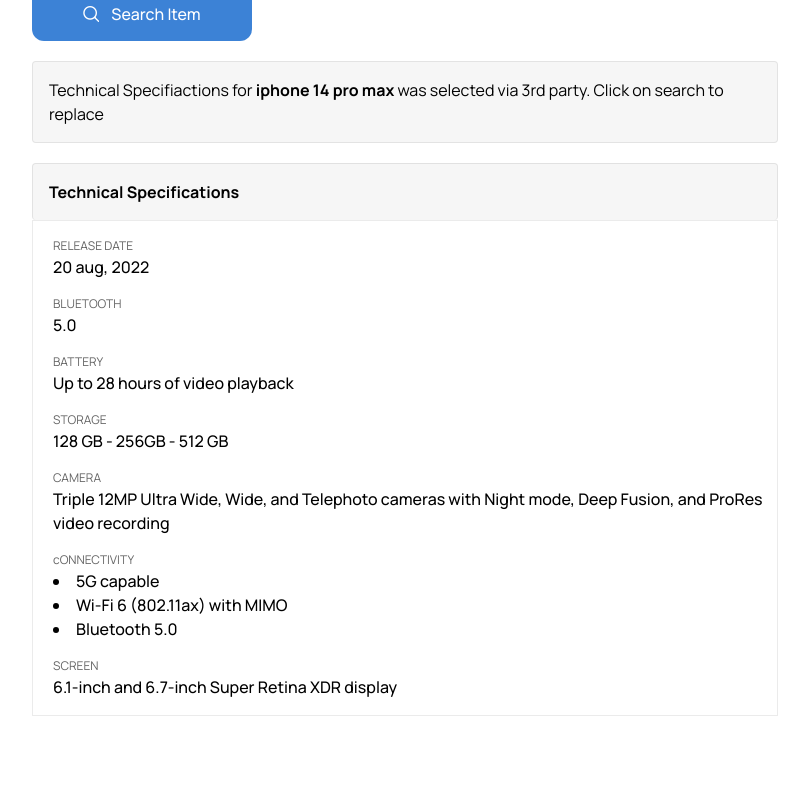
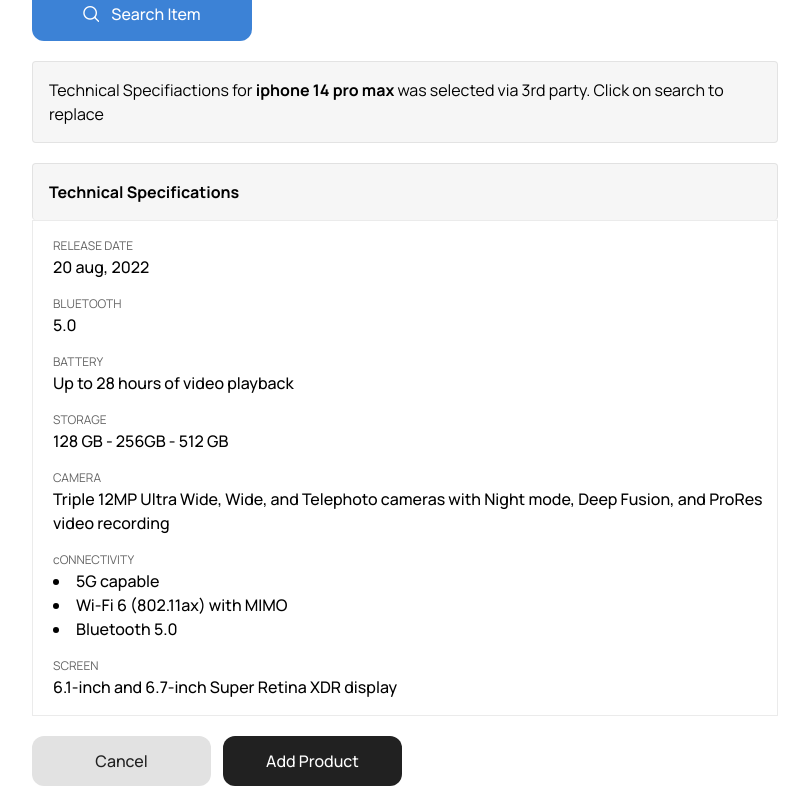
Before and after one commit to SmurfTec/Electra-Admin, a React (Vite) app: page /AddProduct in a window 1280 px wide. Shown: the part 1164-1962 px from the top of the page, without its empty margins (4-813 px from the left). Before the commit the page ends 1900 px from the top, so only its background shows below. Built offline with nearby package versions, Linux system fonts and the light colour scheme.

Commit message:
add product

```diff
--- a/src/pages/Products/AddProduct/index.tsx
+++ b/src/pages/Products/AddProduct/index.tsx
@@ -214,6 +214,10 @@
             </div>
           </div>
         </div>
+        <div className="flex gap-3 mb-3">
+          <CustomButton txt={"Cancel"} classes={"!bg-[#E2E2E2] !text-black !w-[179px] !h-[50px] !rounded-[12px]"}/>
+          <CustomButton txt={"Add Product"} classes={" !w-[179px] !rounded-[12px] !h-[50px]"}/>
+        </div>
       </div>
     </div>
   );
```
